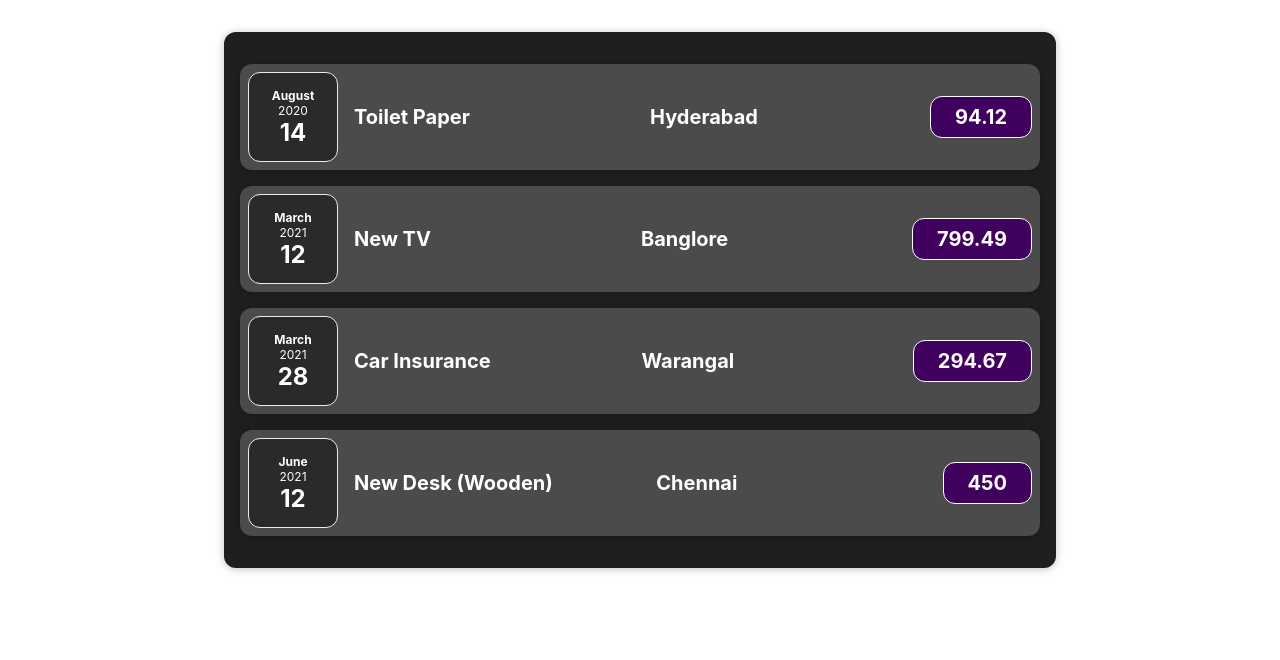
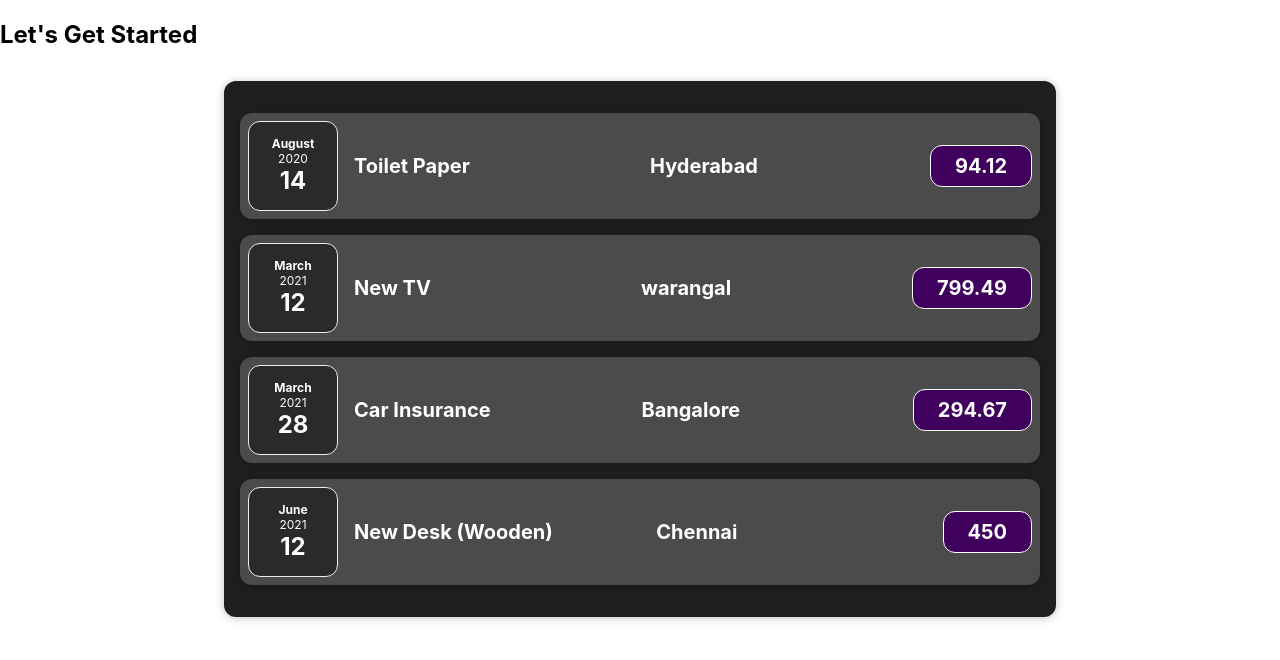
Before and after one commit to karthik-140/react-demo, a React (Create React App) app: page / in a window 1280 px wide. Shown: the top 660 px of the page. Built offline with nearby package versions, Linux system fonts and the light colour scheme.

Commit message:
creating-expenses-files-(composition)

```diff
--- a/src/App.js
+++ b/src/App.js
@@ -1,4 +1,4 @@
-import ExpenseItems from "./components/ExpenseItems";
+import Expenses from "./components/Expenses";
 
 function App(){
   const expenses = [
@@ -28,12 +28,14 @@ function App(){
   return (
     <div>
       <h2>Let's Get Started</h2>
-      {expenses.map(data => <ExpenseItems
+      {/* {expenses.map(data => <Expenses
       title={data.title}
       amount={data.amount}
       date={data.date}
       location={data.location}
-      ></ExpenseItems>)}
+      ></Expenses>)} */}
+
+      <Expenses items={expenses} />
     </div>
   )
 }
--- a/src/components/ExpenseItems.js
+++ b/src/components/ExpenseItems.js
@@ -8,7 +8,7 @@ function ExpenseItems(props){
     return (
             <Card className="expense-item">
                 <ExpenseDate date={props.date}/>
-                <div class="expense-item__description">
+                <div className="expense-item__description">
                 <h2>{props.title}</h2>
                 <h2>{props.location}</h2>
                 <ExpenseDetails amount={props.amount}/>
--- a/src/components/Expenses.js
+++ b/src/components/Expenses.js
@@ -1,34 +1,11 @@
 import ExpenseItems from "./ExpenseItems";
 import './Expenses.css';
 import Card from './Card';
-function Expenses(){
-    const expenses = [
-        {
-          id: 'e1',
-          title: 'Toilet Paper',
-          amount: 94.12,
-          location:'Hyderabad',
-          date: new Date(2020, 7, 14),
-        },
-        { id: 'e2', title: 'New TV', amount: 799.49, location:'Banglore', date: new Date(2021, 2, 12) },
-        {
-          id: 'e3',
-          title: 'Car Insurance',
-          amount: 294.67,
-          location:'Warangal',
-          date: new Date(2021, 2, 28),
-        },
-        {
-          id: 'e4',
-          title: 'New Desk (Wooden)',
-          amount: 450,
-          location:'Chennai',
-          date: new Date(2021, 5, 12),
-        },
-      ];
+function Expenses(props){
+
       return (
         <Card className="expenses">
-            {expenses.map(data => <ExpenseItems
+           {props.items.map(data => <ExpenseItems
             title={data.title}
             amount={data.amount}
             location={data.location}
--- a/src/index.js
+++ b/src/index.js
@@ -1,10 +1,10 @@
 import React from 'react';
 import ReactDOM from 'react-dom/client';
+import './index.css';
+import App from './App';
 
-import './index.css';
-import Expenses from './components/Expenses.js';
 
 const root = ReactDOM.createRoot(document.getElementById('root'));
 root.render(
-    <Expenses />
+    <App />
 );
```
